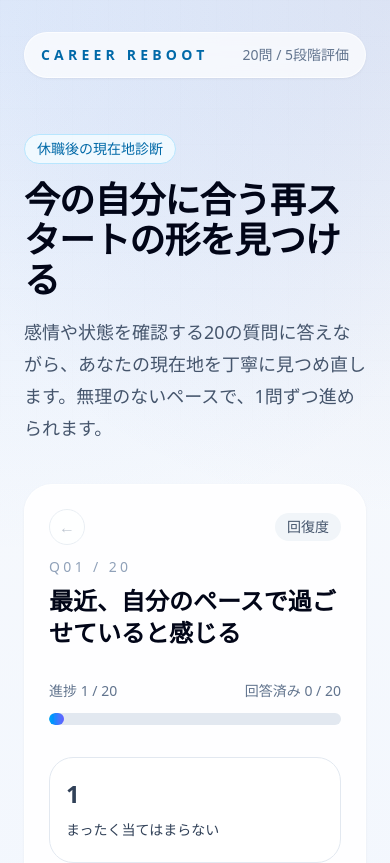
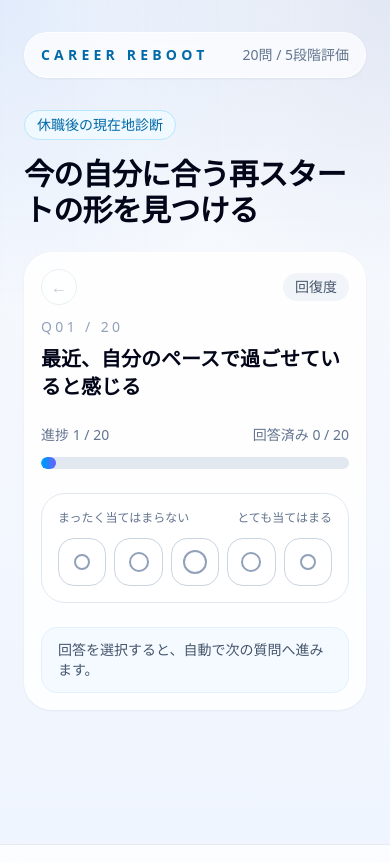
Before and after one commit to sota488/career-reboot, a Next.js app: page /diagnosis in a window 390 px wide. Shown: the top 863 px of the page. Built offline with nearby package versions, Linux system fonts and the light colour scheme.

Commit message:
Improve diagnosis answer UI

```diff
--- a/src/app/diagnosis/page.tsx
+++ b/src/app/diagnosis/page.tsx
@@ -3,7 +3,7 @@
 import Link from "next/link";
 import { useRouter } from "next/navigation";
 import { useState } from "react";
-import { questions, ratingDescriptions, ratingLabels, type DiagnosisCategory } from "./questions";
+import { questions, ratingDescriptions, type DiagnosisCategory } from "./questions";
 
 const categoryLabels: Record<DiagnosisCategory, string> = {
   recovery: "回復度",
@@ -12,6 +12,8 @@ const categoryLabels: Record<DiagnosisCategory, string> = {
   futureOrientation: "未来志向度",
   actionReadiness: "行動準備度",
 };
+
+const ratingCircleSizes = ["h-4 w-4", "h-5 w-5", "h-6 w-6", "h-5 w-5", "h-4 w-4"] as const;
 
 function resolveProfile(categoryScores: Record<DiagnosisCategory, number>) {
   const recoveryScore = categoryScores.recovery;
@@ -101,20 +103,20 @@ export default function DiagnosisPage() {
         <p className="text-sm font-medium text-slate-500">20問 / 5段階評価</p>
       </header>
 
-      <section className="py-14 lg:py-20">
+      <section className="py-8 sm:py-14 lg:py-20">
         <div className="max-w-2xl space-y-4">
           <span className="inline-flex rounded-full border border-sky-200 bg-sky-50 px-3 py-1 text-sm font-medium text-sky-700">
             休職後の現在地診断
           </span>
-          <h1 className="font-[var(--font-space-grotesk)] text-4xl font-semibold tracking-tight text-slate-950 sm:text-5xl">
+          <h1 className="font-[var(--font-space-grotesk)] text-3xl font-semibold tracking-tight text-slate-950 sm:text-5xl">
             今の自分に合う再スタートの形を見つける
           </h1>
-          <p className="text-lg leading-8 text-slate-600">
+          <p className="hidden text-lg leading-8 text-slate-600 sm:block">
             感情や状態を確認する20の質問に答えながら、あなたの現在地を丁寧に見つめ直します。無理のないペースで、1問ずつ進められます。
           </p>
         </div>
 
-        <div className="mt-10 rounded-[1.75rem] border border-white/80 bg-white/85 p-6 shadow-sm shadow-slate-900/5 backdrop-blur">
+        <div className="mt-6 rounded-[1.75rem] border border-white/80 bg-white/85 p-4 shadow-sm shadow-slate-900/5 backdrop-blur sm:mt-10 sm:p-6">
           <div className="flex flex-col gap-4 sm:flex-row sm:items-end sm:justify-between">
             <div className="w-full">
               <div className="mb-3 flex items-center justify-between">
@@ -134,13 +136,13 @@ export default function DiagnosisPage() {
               <p className="text-sm font-medium uppercase tracking-[0.24em] text-slate-400">
                 Q{String(currentQuestion.id).padStart(2, "0")} / {questions.length}
               </p>
-              <h2 className="mt-2 font-[var(--font-space-grotesk)] text-2xl font-semibold text-slate-950 sm:text-3xl">
+              <h2 className="mt-2 font-[var(--font-space-grotesk)] text-xl font-semibold text-slate-950 sm:text-3xl">
                 {currentQuestion.prompt}
               </h2>
             </div>
           </div>
 
-          <div className="mt-8">
+          <div className="mt-6 sm:mt-8">
             <div className="flex items-center justify-between text-sm text-slate-500">
               <span>進捗 {currentIndex + 1} / {questions.length}</span>
               <span>回答済み {answeredCount} / {questions.length}</span>
@@ -153,26 +155,35 @@ export default function DiagnosisPage() {
             </div>
           </div>
 
-          <div className="mt-8 grid gap-3 md:grid-cols-5">
-            {ratingLabels.map((label, index) => {
+          <div className="mt-6 rounded-[1.5rem] border border-slate-200 bg-white px-4 py-4 sm:mt-8">
+            <div className="flex items-center justify-between gap-3 text-xs font-medium text-slate-500 sm:text-sm">
+              <span className="truncate">{ratingDescriptions[0]}</span>
+              <span className="truncate text-right">{ratingDescriptions[4]}</span>
+            </div>
+            <div className="mt-3 grid grid-cols-5 gap-2">
+            {ratingDescriptions.map((description, index) => {
               const value = index + 1;
               const active = currentAnswer === value;
 
               return (
                 <button
-                  key={label}
+                  key={description}
                   type="button"
                   onClick={() => handleSelect(value)}
-                  className={`rounded-[1.5rem] border px-4 py-5 text-left transition ${active ? "border-sky-500 bg-sky-50 text-sky-950 shadow-sm shadow-sky-900/5" : "border-slate-200 bg-white text-slate-700 hover:border-slate-300 hover:bg-slate-50"}`}
+                  aria-label={`${value}: ${description}`}
+                  className={`inline-flex h-12 min-h-[48px] items-center justify-center rounded-2xl border transition ${active ? "border-sky-600 bg-sky-600 shadow-sm shadow-sky-900/10" : "border-slate-300 bg-white hover:border-sky-400 hover:bg-sky-50"}`}
                 >
-                  <span className="text-2xl font-semibold">{label}</span>
-                  <span className="mt-2 block text-sm leading-6">{ratingDescriptions[index]}</span>
+                  <span
+                    className={`${ratingCircleSizes[index]} rounded-full border-2 transition ${active ? "border-white bg-white/90" : "border-slate-400 bg-white"}`}
+                    aria-hidden
+                  />
                 </button>
               );
             })}
+            </div>
           </div>
 
-          <div className="mt-8 rounded-[1.5rem] border border-slate-200 bg-slate-50 px-5 py-5">
+          <div className="mt-8 hidden rounded-[1.5rem] border border-slate-200 bg-slate-50 px-5 py-5 sm:block">
             <div className="flex gap-3 overflow-x-auto pb-1 md:grid md:grid-cols-5 md:overflow-visible md:pb-0">
             {(Object.keys(categoryLabels) as DiagnosisCategory[]).map((category) => {
               const categoryAnswerCount = questions.filter((question, index) => question.category === category && answers[index] !== null).length;
@@ -187,7 +198,7 @@ export default function DiagnosisPage() {
             </div>
           </div>
 
-          <div className="mt-8 rounded-2xl border border-sky-100 bg-sky-50/70 px-4 py-3 text-sm text-slate-600">
+          <div className="mt-6 rounded-2xl border border-sky-100 bg-sky-50/70 px-4 py-3 text-sm text-slate-600 sm:mt-8">
             {isLastQuestion ? "回答を選択すると、結果ページへ移動します。" : "回答を選択すると、自動で次の質問へ進みます。"}
           </div>
         </div>
```
